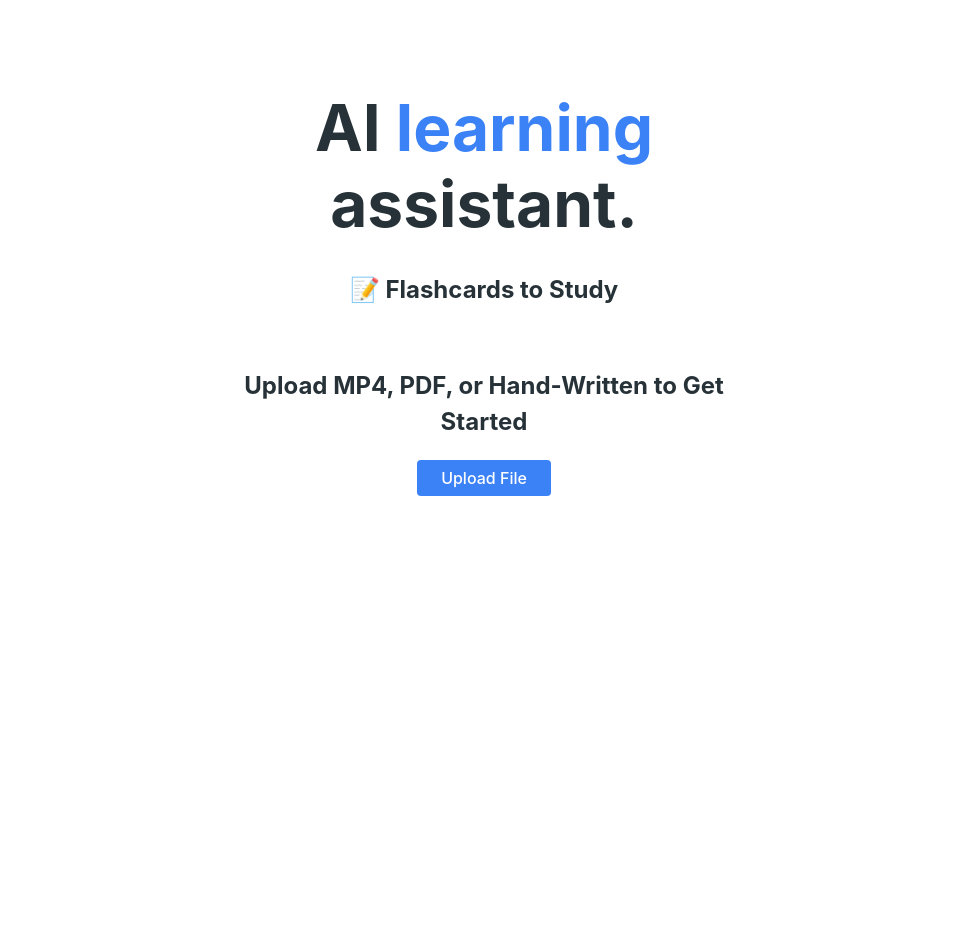
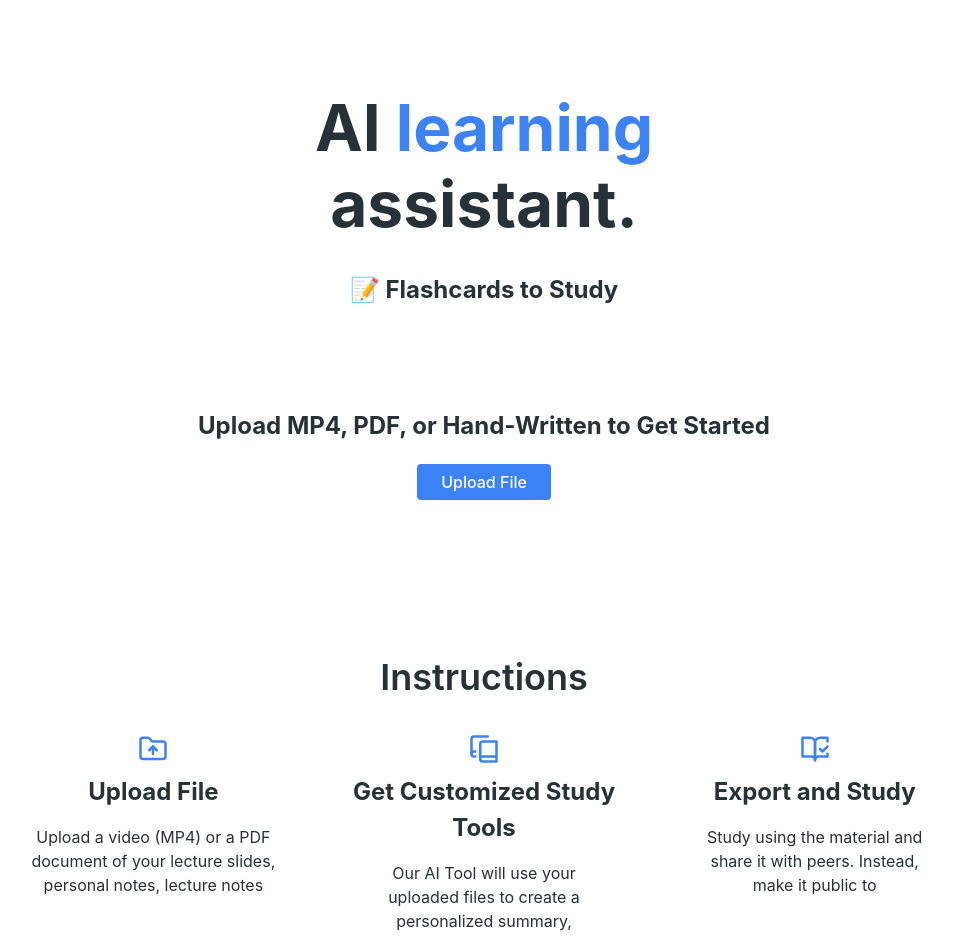
Before and after one commit to bubloo7/StudyShore, a Next.js app in the folder frontend/: page /sample-home in a window 1280 px wide. Shown: the top 936 px of the page, without its empty margins (156-1109 px from the left). Before the commit the page ends 800 px from the top, so only its background shows below. Built offline with nearby package versions, Linux system fonts and the light colour scheme.

Commit message:
Home page

```diff
--- a/frontend/app/globals.css
+++ b/frontend/app/globals.css
@@ -1,7 +1,6 @@
 @tailwind base;
 @tailwind components;
 @tailwind utilities;
-
 
 
 :root {
--- a/frontend/app/sample-home/page.js
+++ b/frontend/app/sample-home/page.js
@@ -1,15 +1,17 @@
-import { Col, Row, Space, Divider, Button } from "antd";
+import { Col, Row, Space, Divider, Button, Flex } from "antd";
+import Image from "next/image";
+import { FolderUp, BookCopy, BookOpenCheck } from "lucide-react";
 
 const Home = () => {
     return (
-        <Row justify="center" align="middle">
+        <Row justify="center" align="middle" style={{ marginBottom: "100px" }}>
             <Col
                 xs={24}
-                sm={18}
-                md={10}
-                lg={10}
-                xl={10}
-                xxl={10}
+                sm={20}
+                md={20}
+                lg={20}
+                xl={20}
+                xxl={20}
                 justify="center"
                 align="middle"
             >
@@ -28,7 +30,7 @@ const Home = () => {
 
                 <h3 style={{ marginTop: "20px" }}>📝 Flashcards to Study</h3>
 
-                <h3 style={{ marginTop: "60px" }}>
+                <h3 style={{ marginTop: "100px" }}>
                     Upload MP4, PDF, or Hand-Written to Get Started
                 </h3>
                 <Button
@@ -38,6 +40,77 @@ const Home = () => {
                 >
                     Upload File
                 </Button>
+
+                <h2 style={{ marginTop: "150px" }}>Instructions</h2>
+                <Flex
+                    justify="center"
+                    align="space-between"
+                    style={{ marginTop: "30px" }}
+                    gap="large"
+                >
+                    <Col
+                        justify="center"
+                        align="middle"
+                        span={6}
+                        style={{ marginRight: "20px" }}
+                    >
+                        <FolderUp size={30} color="#3b82f6" />
+                        <h3 style={{ marginTop: "10px" }}>Upload File</h3>
+                        <p
+                            style={{
+                                marginRight: "10px",
+                                marginLeft: "10px",
+                                marginTop: "15px",
+                            }}
+                        >
+                            Upload a video (MP4) or a PDF document of your
+                            lecture slides, personal notes, lecture notes
+                        </p>
+                    </Col>
+                    <Col
+                        justify="center"
+                        align="middle"
+                        span={6}
+                        style={{
+                            marginRight: "20px",
+                            marginLeft: "20px",
+                        }}
+                    >
+                        <BookCopy size={30} color="#3b82f6" />
+                        <h3 style={{ marginTop: "10px" }}>
+                            Get Customized Study Tools
+                        </h3>
+                        <p
+                            style={{
+                                marginRight: "10px",
+                                marginLeft: "10px",
+                                marginTop: "15px",
+                            }}
+                        >
+                            Our AI Tool will use your uploaded files to create a
+                            personalized summary, flashcards, and quiz
+                        </p>
+                    </Col>
+                    <Col
+                        justify="center"
+                        align="middle"
+                        span={6}
+                        style={{ marginLeft: "20px" }}
+                    >
+                        <BookOpenCheck size={30} color="#3b82f6" />
+                        <h3 style={{ marginTop: "10px" }}>Export and Study</h3>
+                        <p
+                            style={{
+                                marginRight: "10px",
+                                marginLeft: "10px",
+                                marginTop: "15px",
+                            }}
+                        >
+                            Study using the material and share it with peers.
+                            Instead, make it public to
+                        </p>
+                    </Col>
+                </Flex>
             </Col>
         </Row>
     );
```
